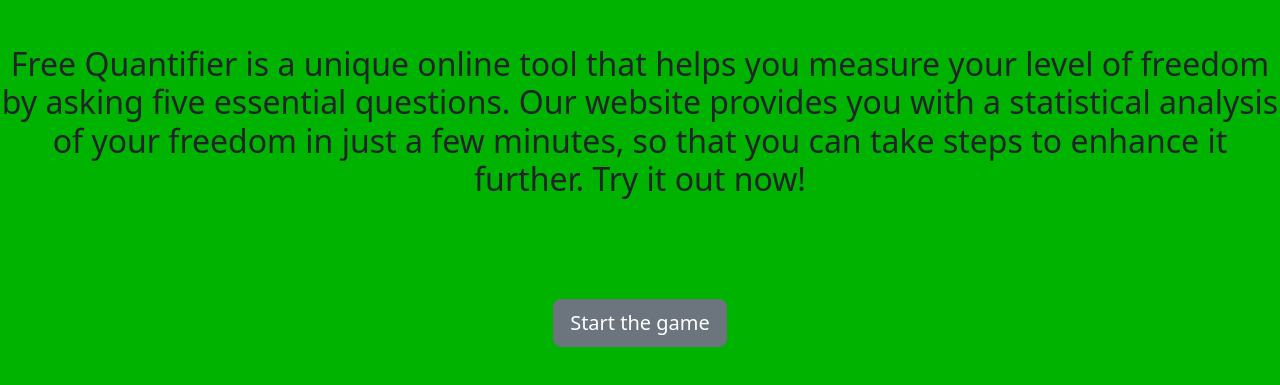
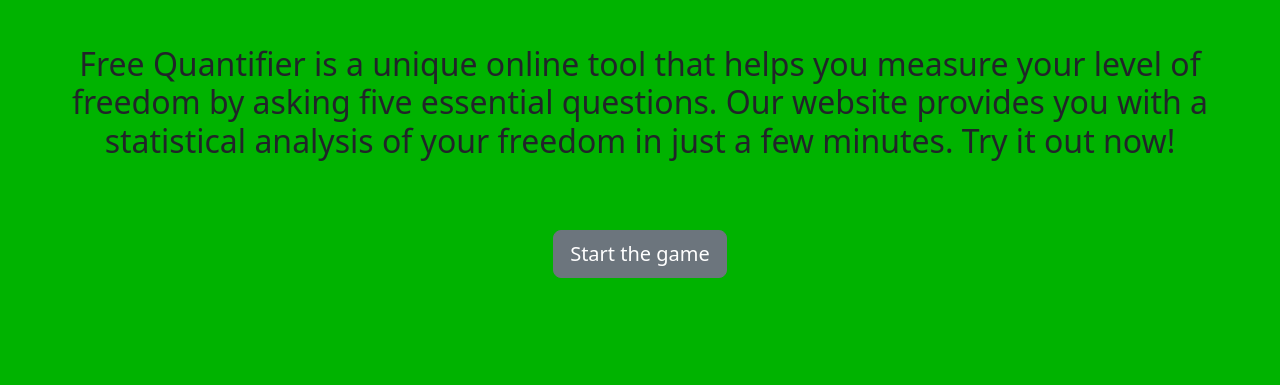
Before and after one commit to AlessioMigotti/project2, a website: page index.html in a window 1280 px wide. Shown: the part 189-574 px from the top of the page. Drawn offline with nearby package versions, Linux system fonts and the light colour scheme.

Commit message:
http.server

```diff
--- a/assets/css/style.css
+++ b/assets/css/style.css
@@ -35,5 +35,5 @@
 }
 
 .btnlp{
-    margin-top: 100px;
+    margin-top: 70px;
 }
--- a/index.html
+++ b/index.html
@@ -5,8 +5,9 @@
     <meta charset="UTF-8">
     <meta http-equiv="X-UA-Compatible" content="IE=edge">
     <meta name="viewport" content="width=device-width, initial-scale=1.0">
-    <title>Document</title>
+    <title>Free Quantifier</title>
     <link rel="stylesheet" href="./assets/css/style.css">
+    <link rel="icon" type="image/x-icon" href="./assets/images/logofree.webp">
     <link href="https://cdn.jsdelivr.net/npm/bootstrap@5.2.3/dist/css/bootstrap.min.css" rel="stylesheet"
         integrity="sha384-rbsA2VBKQhggwzxH7pPCaAqO46MgnOM80zW1RWuH61DGLwZJEdK2Kadq2F9CUG65" crossorigin="anonymous">
     <link rel="stylesheet" href="https://cdn.jsdelivr.net/npm/bootstrap-icons@1.10.3/font/bootstrap-icons.css">
@@ -20,10 +21,10 @@
 
         </div>
         <!--/logo-->
-        <div class="my-3 mt-5 text-center ">
+        <div class="my-3 mt-5 mx-5 text-center ">
         <h2>Free Quantifier is a unique online tool that helps you measure your level of freedom by asking five
             essential questions. Our website provides you with a statistical analysis of your freedom in just a few
-            minutes, so that you can take steps to enhance it further. Try it out now!</h2>
+            minutes. Try it out now!</h2>
         </div>
         <div class="btnlp text-center ">
 
```
